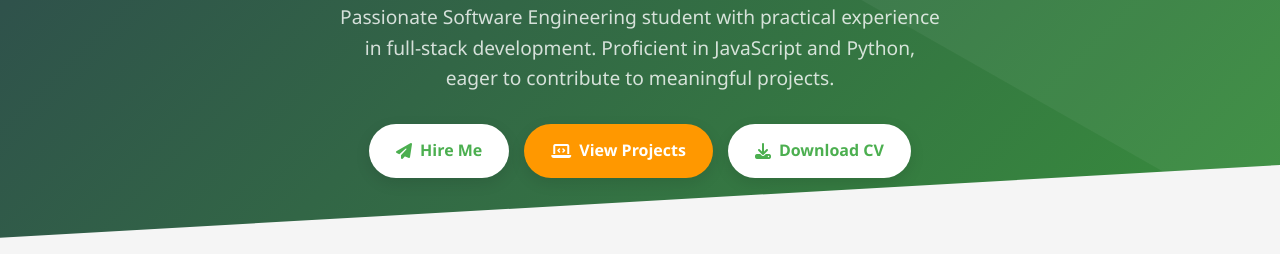
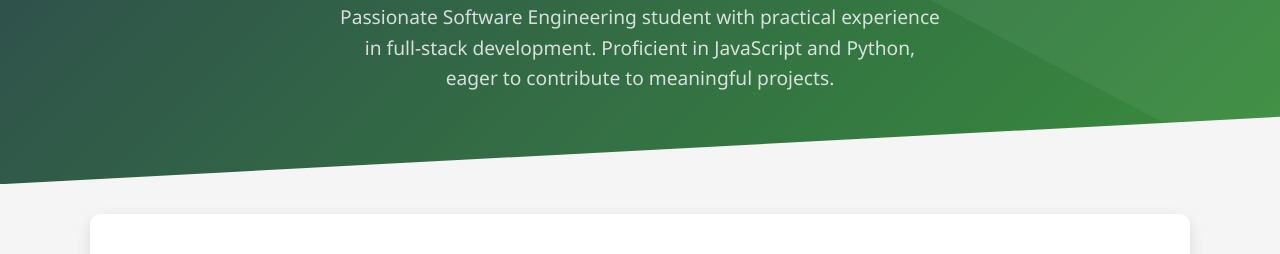
Before and after one commit to innocent-gift/my-portofolio, a plain HTML site: page index.html in a window 1280 px wide. Shown: the part 546-800 px from the top of the page. Drawn offline with Linux system fonts and the light colour scheme.

Commit message:
Update index.html

```diff
--- a/index.html
+++ b/index.html
@@ -798,10 +798,8 @@
         <h2>Full Stack Web Developer</h2>
         <p class="tagline">Passionate Software Engineering student with practical experience in full-stack development. Proficient in JavaScript and Python, eager to contribute to meaningful projects.</p>
 
-        <div class="btn-container">
-            <a href="#contact" class="btn"><i class="fas fa-paper-plane"></i> Hire Me</a>
-            <a href="#projects" class="btn btn-primary"><i class="fas fa-laptop-code"></i> View Projects</a>
-            <a href="resume.pdf" class="btn" download><i class="fas fa-download"></i> Download CV</a>
+
+
         </div>
     </header>
 
```
